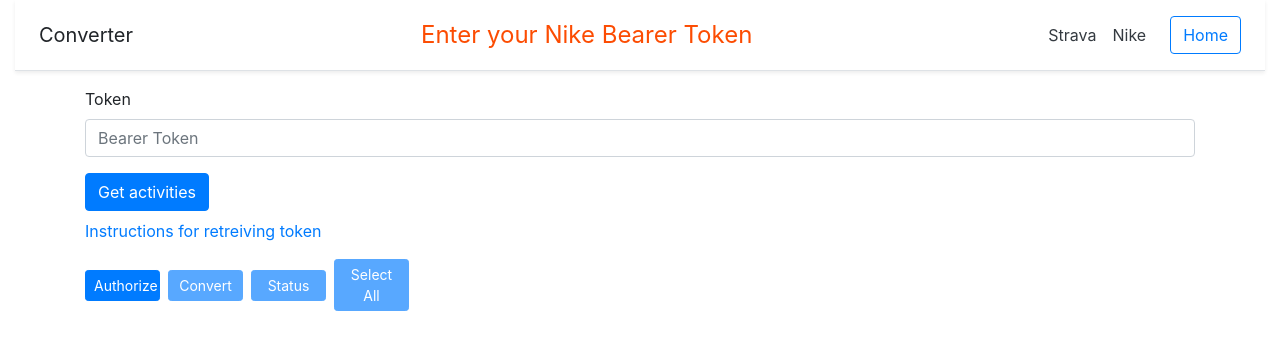
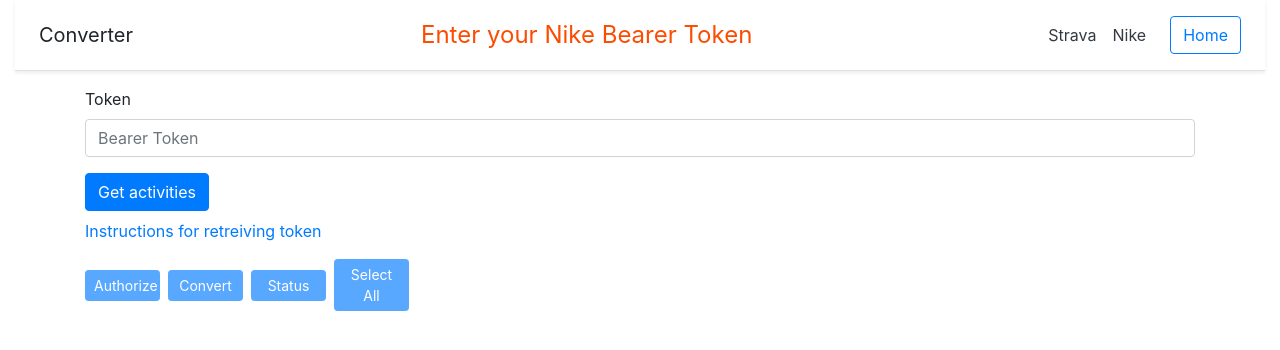
Before and after one commit to colingmurney/running-app, a React (Create React App) app in the folder client/: page /converter in a window 1280 px wide. Shown: the top 350 px of the page. Built offline with nearby package versions, Linux system fonts and the light colour scheme.

Commit message:
Disabled auth button per state

```diff
--- a/client/src/components/converter.jsx
+++ b/client/src/components/converter.jsx
@@ -25,7 +25,7 @@
     uploadIds: [],
     step: sessionStorage.getItem("write_refresh_token") ? convertMsg() : sessionStorage.getItem("nikeActivities") ? authMsg() : tokenMsg(),
     selectAll: false,
-    returnLink: "https://agile-savannah-82739.herokuapp.com/converter"
+    returnLink: "https://agile-savannah-82739.herokuapp.com/converter" //http://localhost:3000/converter
   }
 
   async componentDidMount(){
@@ -117,18 +117,26 @@
       this.setState({selectAll, activities, selectedIndex})
     }
 
+    handleAuth = () => {
+      const authURL = `http://www.strava.com/oauth/authorize?client_id=47805&response_type=code&redirect_uri=${this.state.returnLink}/exchange_token&approval_prompt=force&scope=activity:write`;
+      let a = document.createElement('a');
+      a.href = authURL
+      a.click()
+    }
+
   render() {
-    const {activities, selectedIndex, step, returnLink} = this.state;
+    const {activities, selectedIndex, step} = this.state;
+    //const authURL = `http://www.strava.com/oauth/authorize?client_id=47805&response_type=code&redirect_uri=${returnLink}/exchange_token&approval_prompt=force&scope=activity:write`;
+
     return (
       <div>
         <NavBar step={step} title="Converter"/>
         <div className="container">
         <NikeForm handleSubmit={this.handleSubmit} />
-        <button className="btn btn-primary btn-sm mr-2 custom-width">
-          <a className="link"
-            href={`http://www.strava.com/oauth/authorize?client_id=47805&response_type=code&redirect_uri=${returnLink}/exchange_token&approval_prompt=force&scope=activity:write`}>
+        <button className="btn btn-primary btn-sm mr-2 custom-width" onClick={this.handleAuth} disabled={step !== authMsg()}>
+
               Authorize
-          </a>
+
         </button>
         <button className="btn btn-primary btn-sm mr-2 custom-width" onClick={this.handleConvert} disabled={step !== convertMsg() || selectedIndex.length === 0}>Convert</button>
         <button className="btn btn-primary btn-sm mr-2 custom-width" onClick={this.handleStatus} disabled={step !== statusMsg()}>Status</button>
--- a/client/src/components/otherOptions.jsx
+++ b/client/src/components/otherOptions.jsx
@@ -2,7 +2,7 @@
 import { Link } from "react-router-dom";
 
 class OtherOptions extends Component {
-  state = {returnLink: "https://agile-savannah-82739.herokuapp.com/strava"};
+  state = {returnLink: "https://agile-savannah-82739.herokuapp.com/strava"}; //http://localhost:3000/strava
   render() {
     return (
       <div className="row">
--- a/client/src/utils/downloadJSON.js
+++ b/client/src/utils/downloadJSON.js
@@ -2,7 +2,7 @@
 
     const blob = new Blob(activities, {type: "application/json"})
     const url = URL.createObjectURL(blob)
-    var a = document.createElement('a');
+    let a = document.createElement('a');
     a.href = url;
     a.download = filename;
     return a;
```
